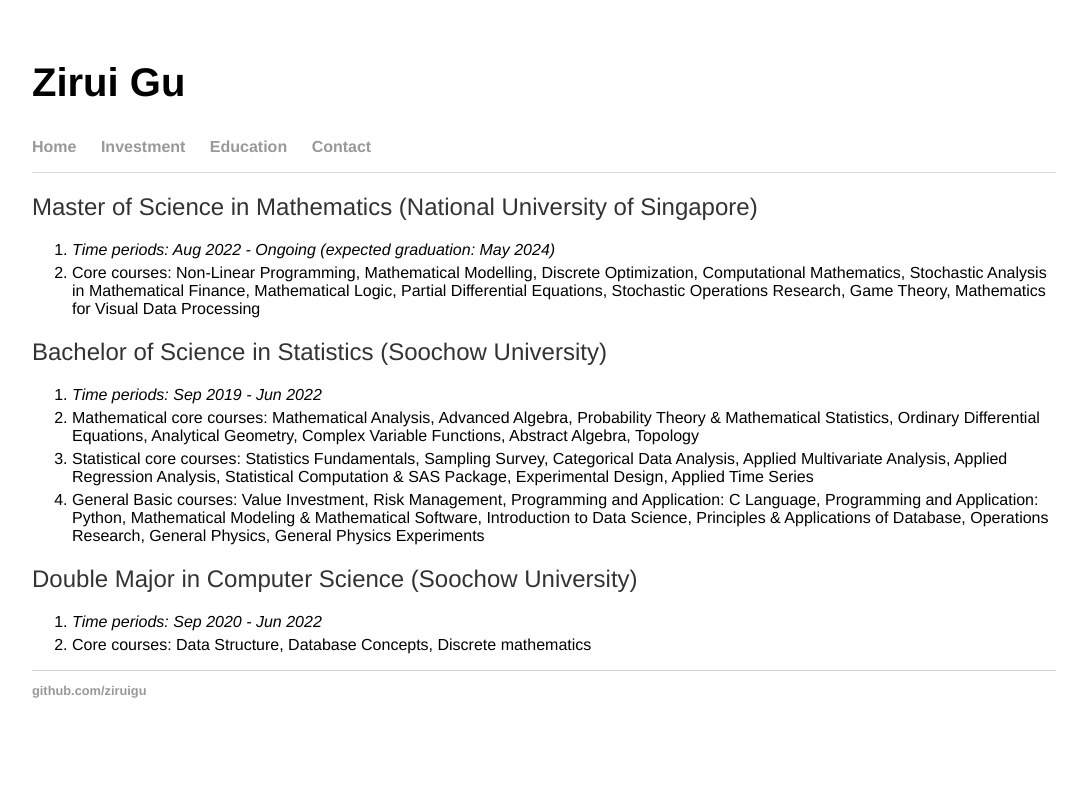
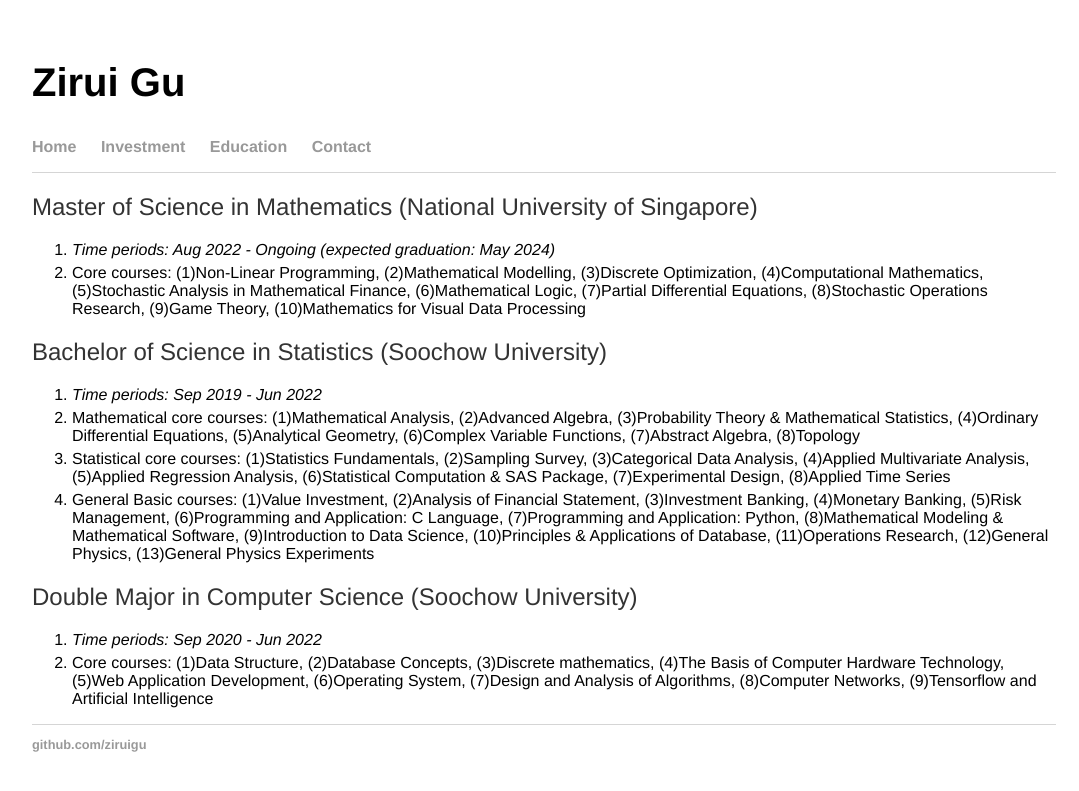
Before and after one commit to ziruigu/ziruigu.github.io, a Jekyll site: the page built from education/index.html, in a window 1280 px wide. Shown: the top 791 px of the page, without its empty margins (96-1175 px from the left). Built offline with Jekyll 4.4.1, drawn with Linux system fonts in a browser that asks for light colours.

Commit message:
Update index.html

```diff
--- a/education/index.html
+++ b/education/index.html
@@ -7,22 +7,22 @@ title: Zirui Gu
   <h2>Master of Science in Mathematics (National University of Singapore)</h2>
   <ol>
  <li><i>Time periods: Aug 2022 - Ongoing (expected graduation: May 2024)</i></li>
- <li>Core courses: Non-Linear Programming, Mathematical Modelling, Discrete Optimization, Computational Mathematics, Stochastic Analysis in Mathematical Finance, Mathematical Logic, Partial Differential Equations, Stochastic Operations Research, Game Theory, Mathematics for Visual Data Processing</li>
+ <li>Core courses: (1)Non-Linear Programming, (2)Mathematical Modelling, (3)Discrete Optimization, (4)Computational Mathematics, (5)Stochastic Analysis in Mathematical Finance, (6)Mathematical Logic, (7)Partial Differential Equations, (8)Stochastic Operations Research, (9)Game Theory, (10)Mathematics for Visual Data Processing</li>
   </ol>
 
   <h2>Bachelor of Science in Statistics (Soochow University)</h2>
   <ol>
  <li><i>Time periods: Sep 2019 - Jun 2022</i></li>
- <li>Mathematical core courses: Mathematical Analysis, Advanced Algebra, Probability Theory & Mathematical Statistics, Ordinary Differential Equations, Analytical Geometry, Complex Variable Functions, Abstract Algebra, Topology</li>
- <li>Statistical core courses: Statistics Fundamentals, Sampling Survey, Categorical Data Analysis, Applied Multivariate Analysis, Applied Regression Analysis, Statistical Computation & SAS Package, Experimental Design, Applied Time Series</li>
- <li>General Basic courses: Value Investment, Risk Management, Programming and Application: C Language, Programming and Application: Python, Mathematical Modeling & Mathematical Software, Introduction to Data Science, Principles & Applications of Database, Operations Research, General Physics, General Physics Experiments</li>
+ <li>Mathematical core courses: (1)Mathematical Analysis, (2)Advanced Algebra, (3)Probability Theory & Mathematical Statistics, (4)Ordinary Differential Equations, (5)Analytical Geometry, (6)Complex Variable Functions, (7)Abstract Algebra, (8)Topology</li>
+ <li>Statistical core courses: (1)Statistics Fundamentals, (2)Sampling Survey, (3)Categorical Data Analysis, (4)Applied Multivariate Analysis, (5)Applied Regression Analysis, (6)Statistical Computation & SAS Package, (7)Experimental Design, (8)Applied Time Series</li>
+ <li>General Basic courses: (1)Value Investment, (2)Analysis of Financial Statement, (3)Investment Banking, (4)Monetary Banking, (5)Risk Management, (6)Programming and Application: C Language, (7)Programming and Application: Python, (8)Mathematical Modeling & Mathematical Software, (9)Introduction to Data Science, (10)Principles & Applications of Database, (11)Operations Research, (12)General Physics, (13)General Physics Experiments</li>
 
   </ol>
 
   <h2>Double Major in Computer Science (Soochow University)</h2>
   <ol>
  <li><i>Time periods: Sep 2020 - Jun 2022</i></li>
- <li>Core courses: Data Structure, Database Concepts, Discrete mathematics</li>
+ <li>Core courses: (1)Data Structure, (2)Database Concepts, (3)Discrete mathematics, (4)The Basis of Computer Hardware Technology, (5)Web Application Development, (6)Operating System, (7)Design and Analysis of Algorithms, (8)Computer Networks, (9)Tensorflow and Artificial Intelligence</li>
   </ol>
 
 
```
